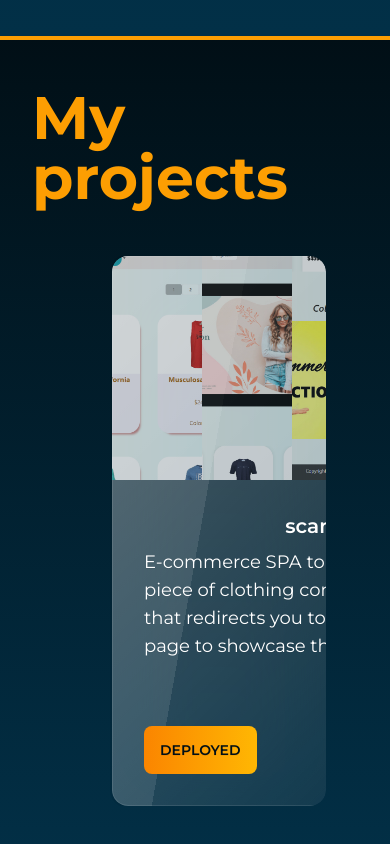
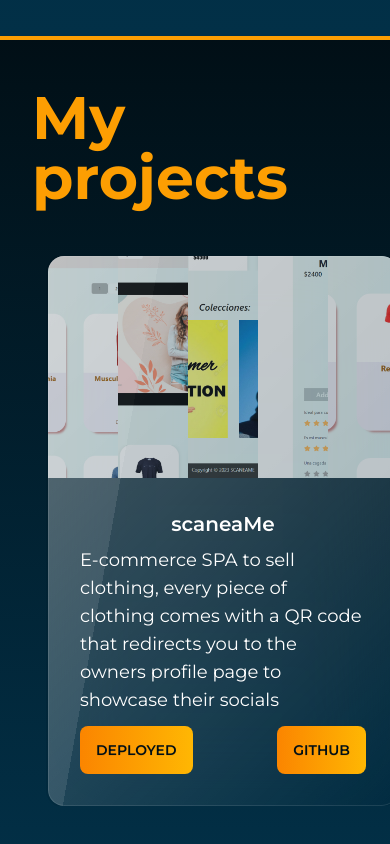
Before and after one commit to OctaNavarro/octa-portfolio, a React (Vite) app: page / in a window 390 px wide. Shown: the part 3532-4376 px from the top of the page. Built offline with nearby package versions, Linux system fonts and the light colour scheme.

Commit message:
Fixed carousel

```diff
--- a/src/components/Galery.module.css
+++ b/src/components/Galery.module.css
@@ -15,7 +15,7 @@
 
 .galery:hover{
   cursor: crosshair;
-  width: 300px;
+  width: 230px;
   opacity: 1;
   filter: contrast(120%);
   border: solid 1px #010F16
--- a/src/components/ProjectCard.jsx
+++ b/src/components/ProjectCard.jsx
@@ -10,7 +10,7 @@ export default function ProjectCard({
 }) {
   return (
     <div className='md:ml-auto'>
-      <div className='w-[450px] mx-12 card md:w-1/3 md:min-w-[500px] h-[550px] glass'>
+      <div className='w-[350px] mx-12 card md:w-1/3 md:min-w-[500px] h-[550px] glass'>
         <figure  className='h-56'>
           <Galery imgs={imgs}/>
         </figure>
--- a/src/components/Projects.jsx
+++ b/src/components/Projects.jsx
@@ -25,7 +25,7 @@ export default function Projects() {
           />
         ))}
       </div>
-      <div className='md:hidden carousel h-[550px] rounded-box mx-16'>
+      <div className='md:hidden carousel h-[550px] w-[400px] rounded-box mx-auto'>
         {projectsData.map(e => (
           <div className='carousel-item'>
             <ProjectCard
```
